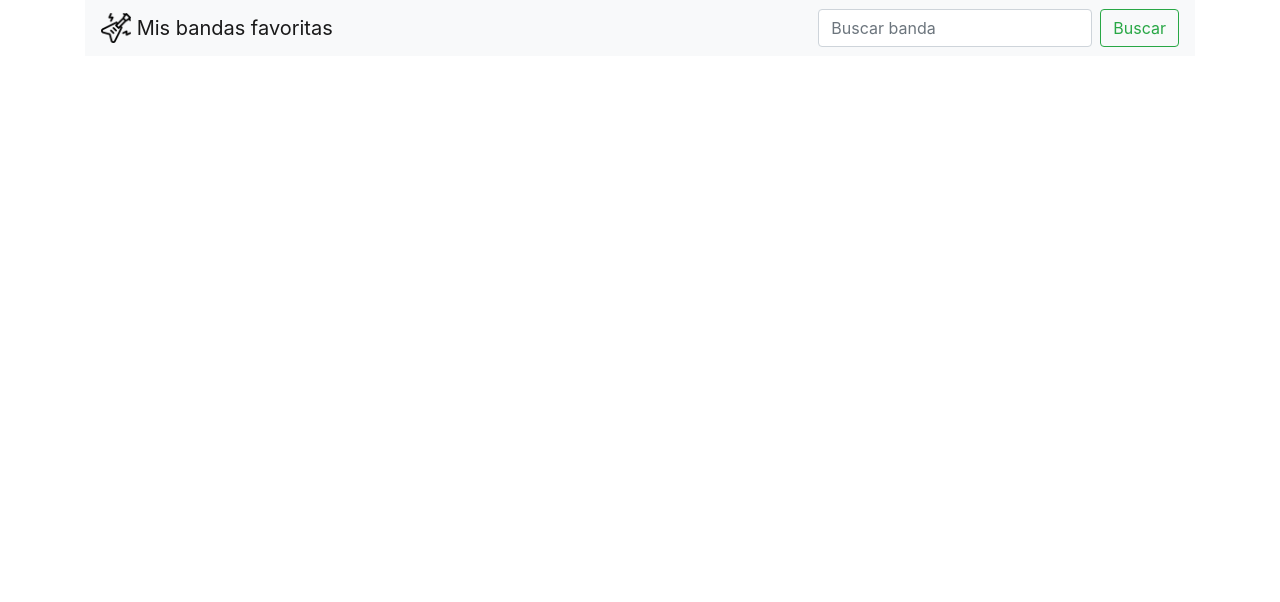
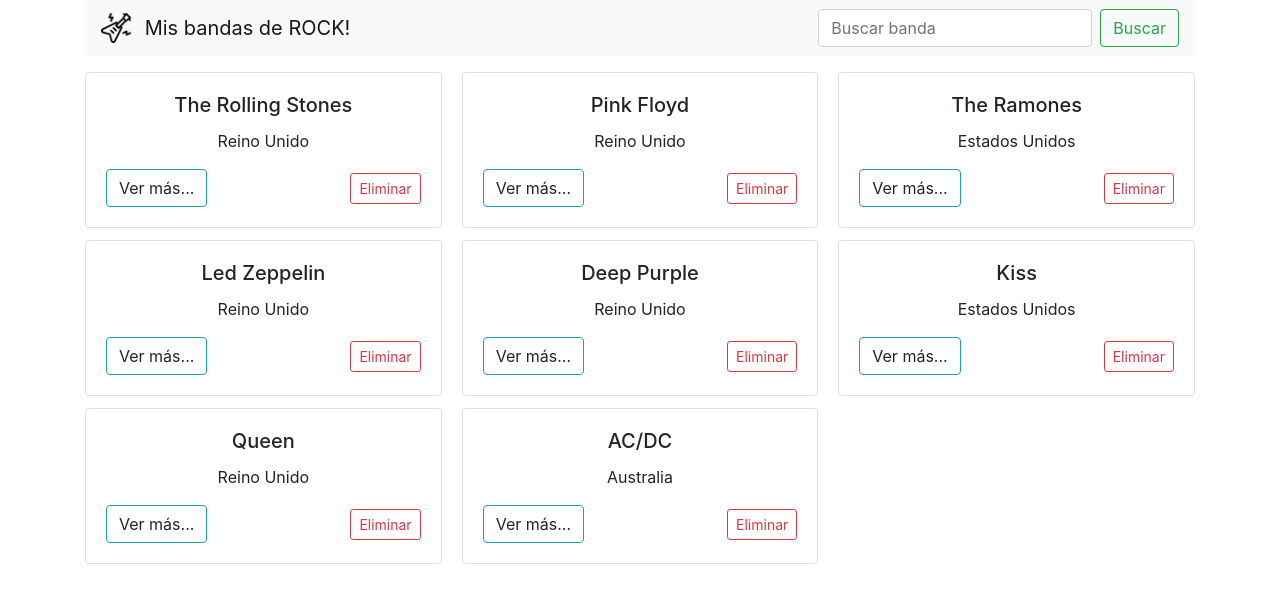
Before and after one commit to r-bh/rocking-bands, an Angular app: page / in a window 1280 px wide. Shown: the top 602 px of the page. Built offline with nearby package versions, Linux system fonts and the light colour scheme.

Commit message:
all-bands component showing bands added in bands.service. New function to remove band

```diff
--- a/src/app/app.component.html
+++ b/src/app/app.component.html
@@ -1 +1,6 @@
-<app-navbar></app-navbar>
+<div class="container">
+
+  <app-navbar></app-navbar>
+  <app-all-bands></app-all-bands>
+
+</div>
--- a/src/app/components/all-bands/all-bands.component.html
+++ b/src/app/components/all-bands/all-bands.component.html
@@ -1 +1,14 @@
-<p>all-bands works!</p>
+<div class="card-columns mt-3">
+    <div *ngFor="let band of myBands; let i=index" class="card">
+      <div class="card-body ">
+        <h5 class="card-title text-center">{{band.name}}</h5>
+        <p class="card-text text-center">{{band.place}}</p>
+
+
+        <a class="btn btn-outline-info">Ver más...</a>
+        <button class="btn btn-outline-danger btn-sm float-right float-bottom mt-1" type="button" (click)="removeBand(i)"><span class="glyphicon glyphicon-trash"></span>
+        Eliminar
+         </button>
+            </div>
+    </div>
+  </div>
--- a/src/app/components/all-bands/all-bands.component.ts
+++ b/src/app/components/all-bands/all-bands.component.ts
@@ -1,14 +1,23 @@
 import { Component, OnInit } from '@angular/core';
+import { BandsService, Band } from '../../services/bands.service'
+
 
 @Component({
   selector: 'app-all-bands',
   templateUrl: './all-bands.component.html'
 })
 export class AllBandsComponent implements OnInit {
+  myBands: Band[];
 
-  constructor() { }
+  constructor(private _bandsService: BandsService) {
+
+  }
 
   ngOnInit(): void {
+    this.myBands = this._bandsService.getBands();
   }
 
+  removeBand(idx){
+    this._bandsService.removeBand(idx);
+  }
 }
--- a/src/app/components/shared/navbar/navbar.component.html
+++ b/src/app/components/shared/navbar/navbar.component.html
@@ -1,18 +1,12 @@
-<div class="container">
 <nav class="navbar navbar-expand-lg navbar-light bg-light">
     <a class="navbar-brand" href="#">
-        <img src="./../../../../assets/img/electric-guitar.png" width="30" height="30" class="d-inline-block align-top" alt="">
-        Mis bandas favoritas
+        <img src="./../../../../assets/img/electric-guitar.png" width="30" height="30" class="d-inline-block align-top mr-2">
+        Mis bandas de ROCK!
     </a>
-
-
-      <div class="collapse navbar-collapse" id="navbarSupportedContent">
     <ul class=" mr-auto">
     </ul>
     <form class="form-inline my-2 my-lg-0 ">
-          <input class="form-control mr-sm-2" type="search" placeholder="Buscar banda" >
-          <button class="btn btn-outline-success my-2 my-sm-0" type="button" >Buscar</button>
+        <input class="form-control mr-sm-2" type="search" placeholder="Buscar banda">
+        <button class="btn btn-outline-success my-2 my-sm-0" type="button">Buscar</button>
     </form>
-      </div>
 </nav>
-  </div>
--- a/src/app/services/bands.service.ts
+++ b/src/app/services/bands.service.ts
@@ -22,6 +22,10 @@
         return this.myBands;
     }
 
+    removeBand(idx: number) {
+        this.myBands.splice(idx, 1);
+    }
+
 
 }
 
```
Lines whose indentation alone changed are shown as unchanged.
